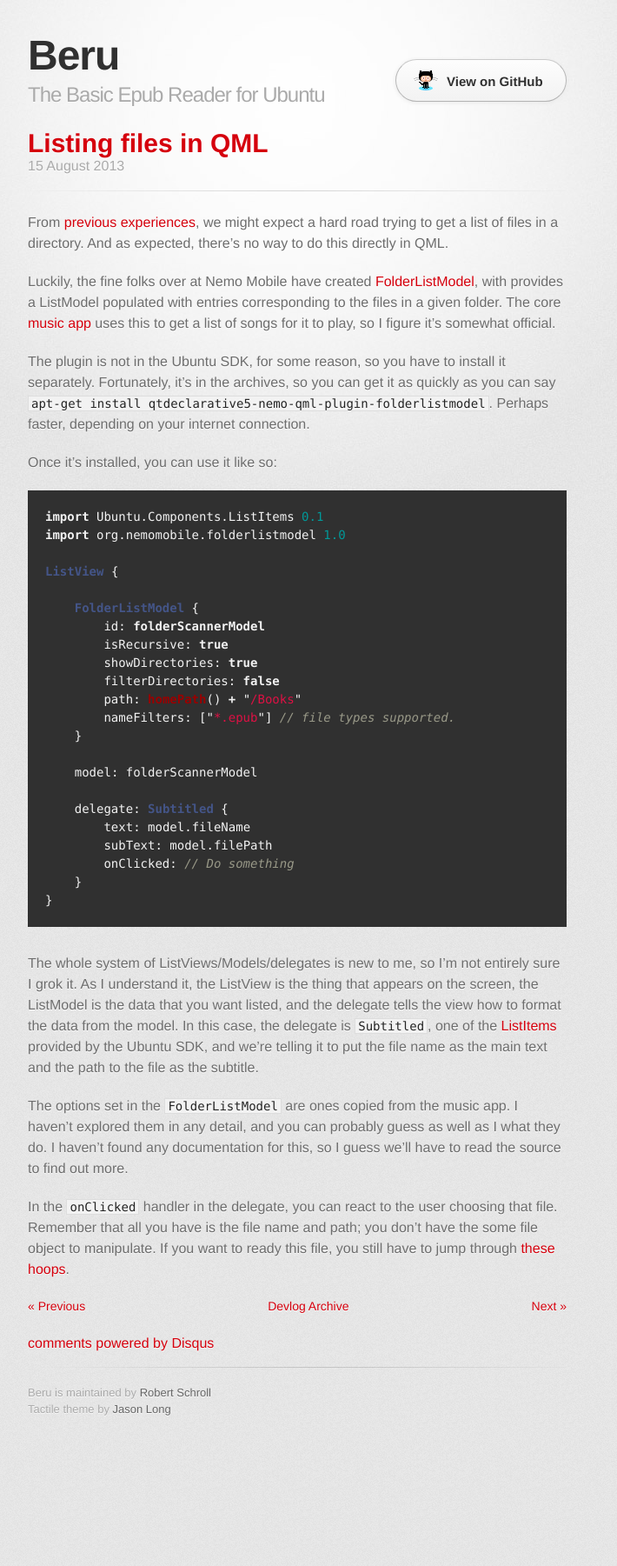
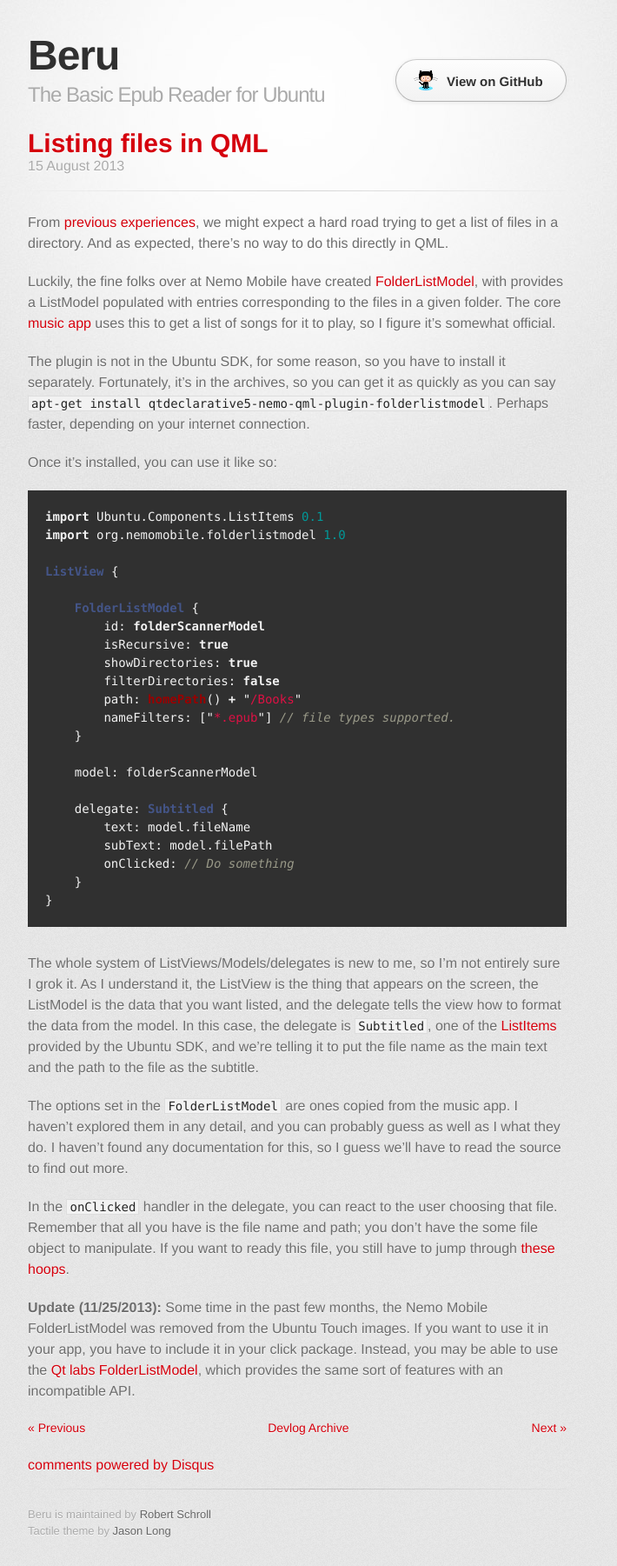
Before and after one commit to rschroll/beru, a Jekyll site: the page built from _posts/2013-08-15-listing-files-in-qml.md, in a window 1280 px wide. Shown: the whole page at 87% size, without its empty margins (298-1008 px from the left). Built offline with Jekyll 4.4.1, drawn with Linux system fonts in a browser that asks for light colours; some web fonts are replaced; comment, search, counter and statistics services are not loaded; before the commit the page ends 1661 px from its top, so only the background shows below that.

Commit message:
Update about removal of Nemo Mobile package

```diff
--- a/_posts/2013-08-15-listing-files-in-qml.md
+++ b/_posts/2013-08-15-listing-files-in-qml.md
@@ -41,3 +41,5 @@
 The options set in the `FolderListModel` are ones copied from the music app.  I haven't explored them in any detail, and you can probably guess as well as I what they do.  I haven't found any documentation for this, so I guess we'll have to read the source to find out more.
 
 In the `onClicked` handler in the delegate, you can react to the user choosing that file.  Remember that all you have is the file name and path; you don't have the some file object to manipulate.  If you want to ready this file, you still have to jump through [these]({{ site.baseurl }}{% post_url 2013-08-12-opening-a-file-in-qml %}) [hoops]({{ site.baseurl }}{% post_url 2013-08-14-reading-files-with-a-c++-plugin-in-qml %}).
+
+**Update (11/25/2013):** Some time in the past few months, the Nemo Mobile FolderListModel was removed from the Ubuntu Touch images.  If you want to use it in your app, you have to include it in your click package.  Instead, you may be able to use the [Qt labs FolderListModel](http://developer.ubuntu.com/api/qml/sdk-1.0/Qt.labs.folderlistmodel.FolderListModel/), which provides the same sort of features with an incompatible API.
```
